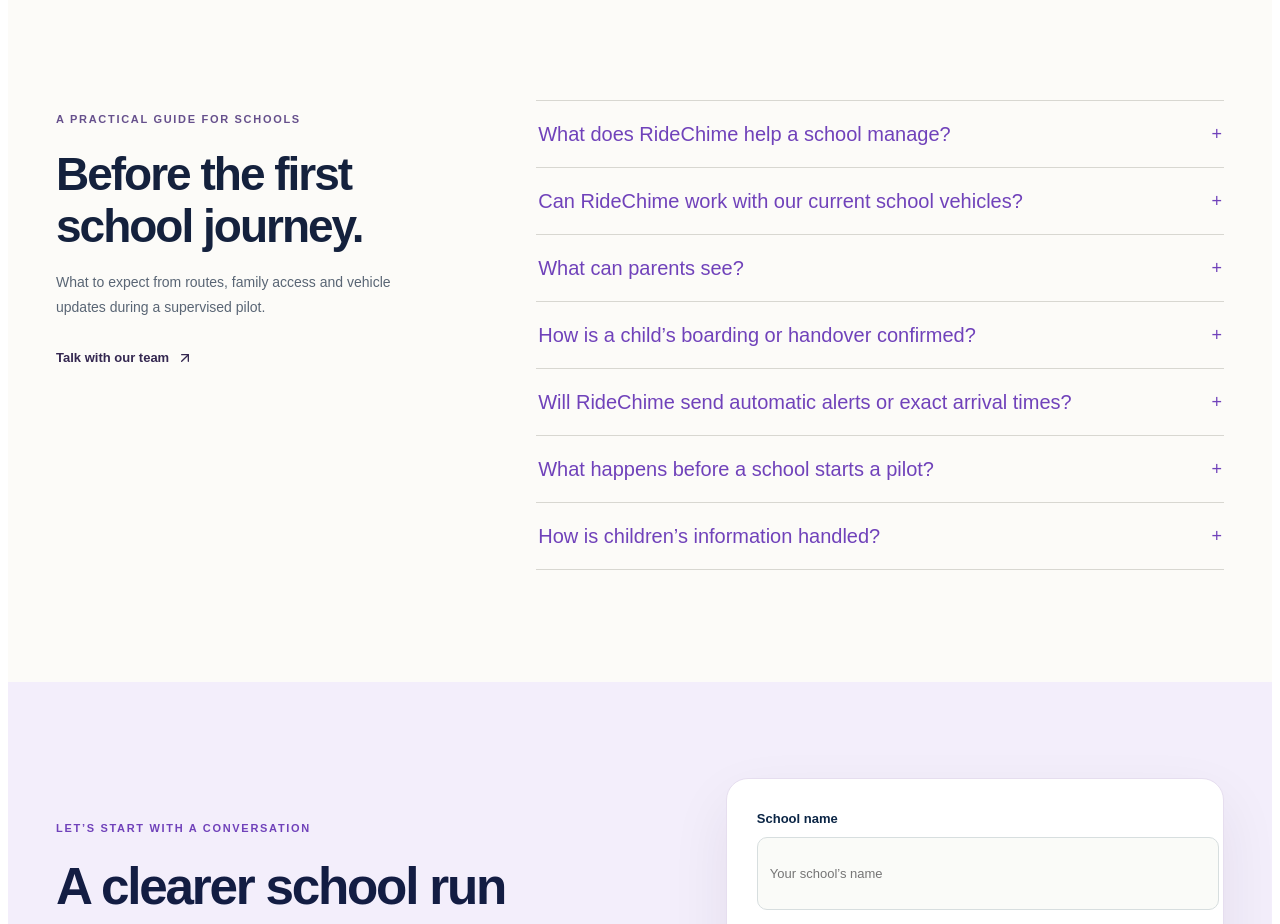
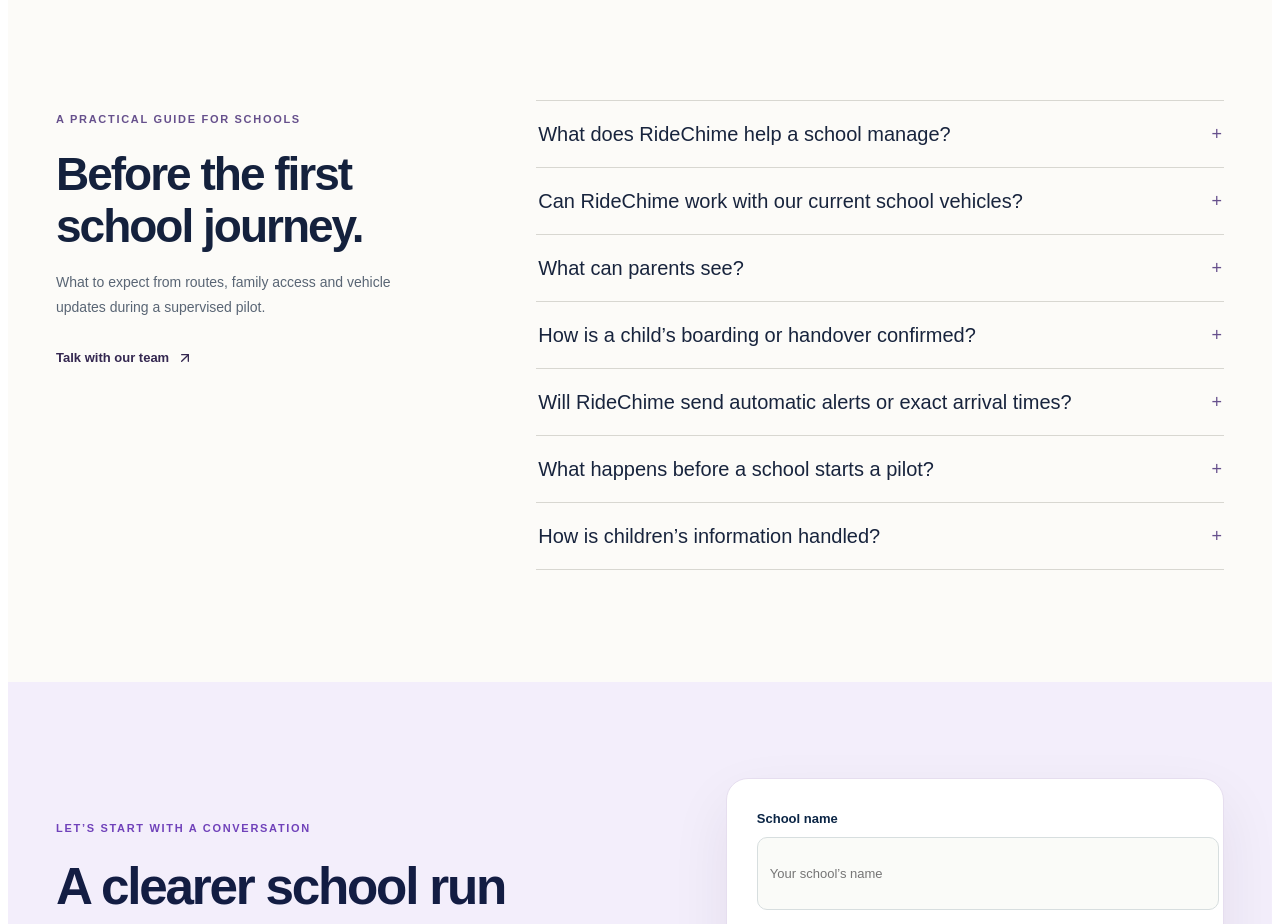
Before and after one commit to senopaul/RideChime-website, a Next.js app: page / in a window 1280 px wide. Shown: the part 3720-4644 px from the top of the page. Built offline with nearby package versions, Linux system fonts and the light colour scheme.

Commit message:
Set FAQ questions to brand navy

```diff
--- a/app/ridechime.css
+++ b/app/ridechime.css
@@ -266,3 +266,7 @@
 .ridechime-site .ridechime-faqs summary:hover .ridechime-faq-question{color:#342750}
 @media(max-width:900px){.ridechime-site .ridechime-faq-section{grid-template-columns:1fr;gap:32px;padding-block:80px}.ridechime-site .ridechime-faq-intro{max-width:600px}}
 @media(max-width:680px){.ridechime-site .ridechime-faq-section{padding-block:66px;gap:24px}.ridechime-site .ridechime-faq-intro h2{font-size:36px;letter-spacing:-1.4px}.ridechime-site .ridechime-faqs summary{font-size:14px;padding:19px 0;gap:16px}.ridechime-site .ridechime-faqs details p{font-size:13px;padding:0 20px 20px 0}}
+
+.ridechime-site .ridechime-faqs summary .ridechime-faq-question{color:#18243d}
+.ridechime-site .ridechime-faqs summary .ridechime-faq-toggle{color:#66508c}
+.ridechime-site .ridechime-faqs summary:hover .ridechime-faq-question{color:#342750}
```
